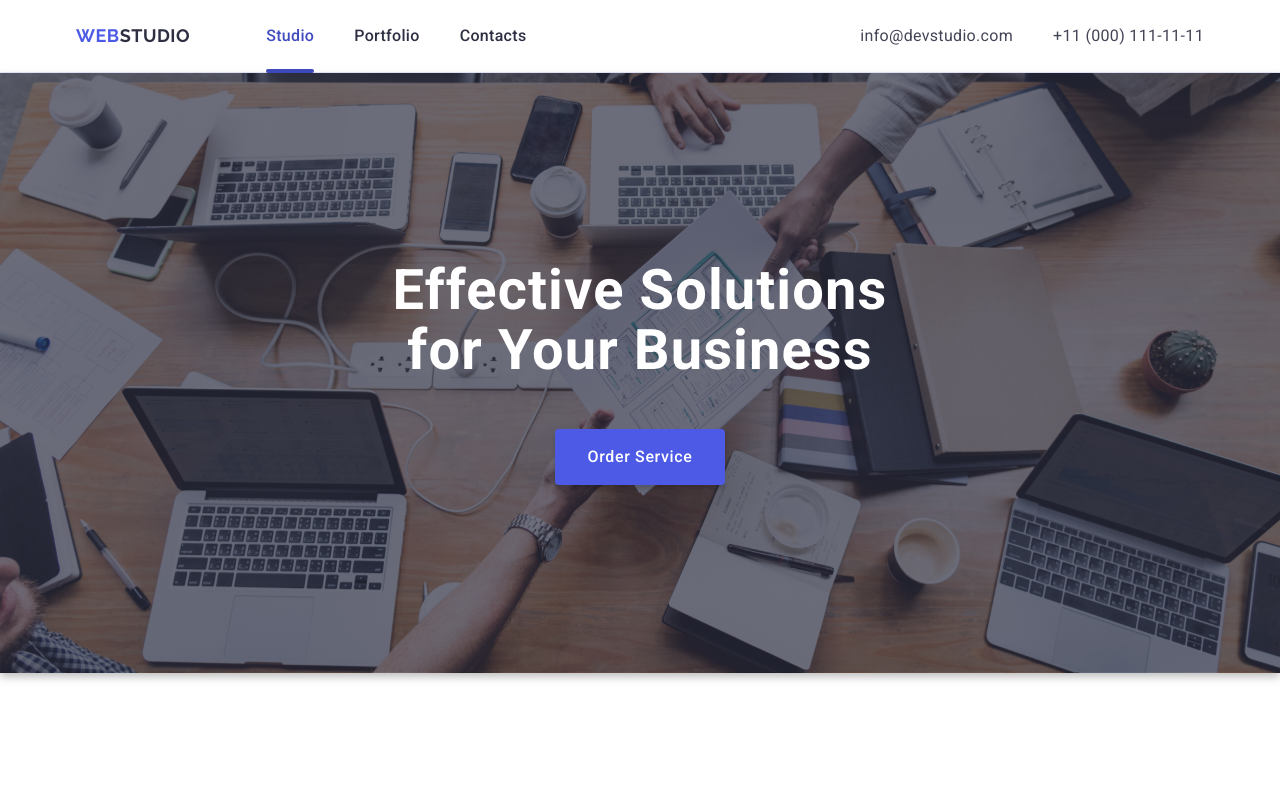
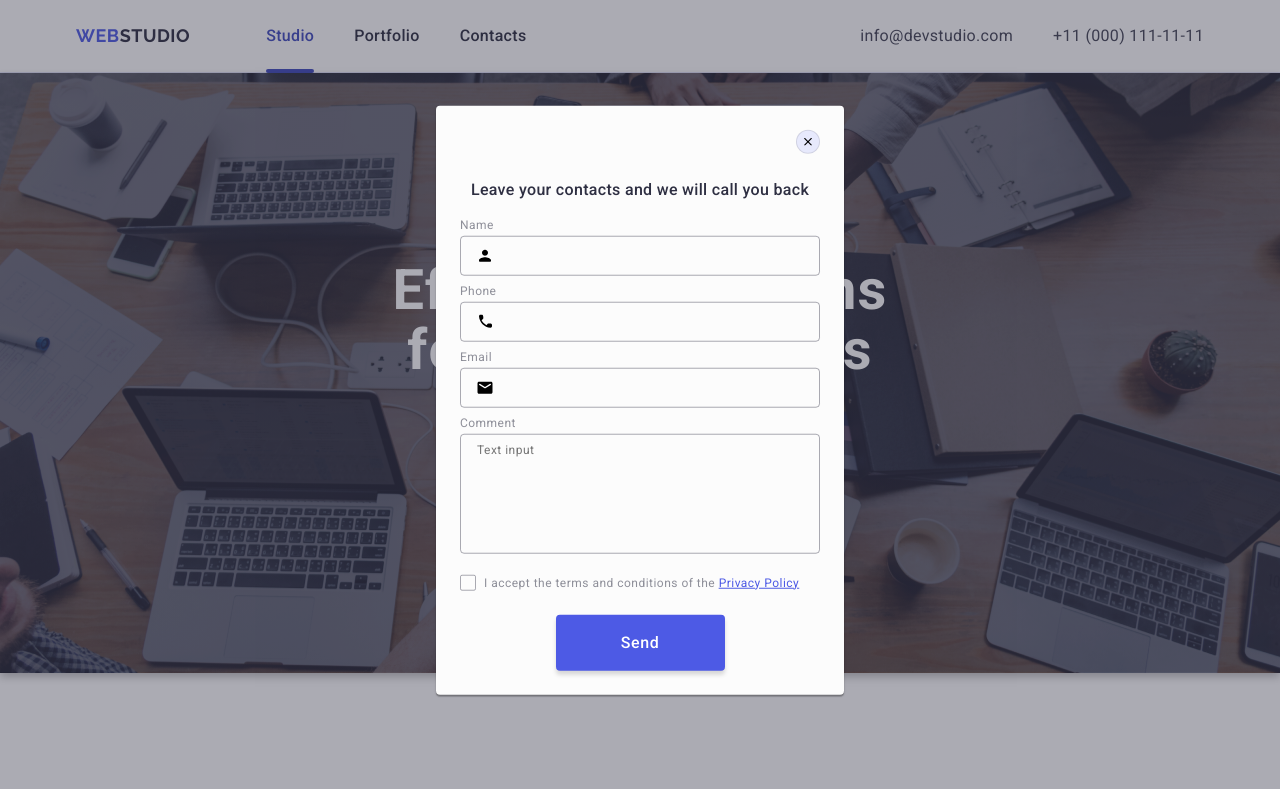
Before and after one commit to KristinaHranovska/goit-markup-hw-06, a plain HTML site: page index.html in a window 1280 px wide. Shown: the top 789 px of the page. Drawn offline with nearby package versions, Linux system fonts and the light colour scheme.

Commit message:
plus edits

```diff
--- a/css/styles.css
+++ b/css/styles.css
@@ -1102,8 +1102,6 @@ address {
         border: none;
     }
 
-
-
     .modal-title {
         color: var(--dark);
         text-align: center;
@@ -1201,6 +1199,8 @@ address {
     }
 
     .modal-text {
+        display: flex;
+        align-items: center;
         color: var(--subtle-text);
         font-size: 12px;
         line-height: 1.17;
@@ -1208,7 +1208,7 @@ address {
     }
 
     .icon-check {
-        display: inline-flex;
+        display: flex;
         align-items: center;
         justify-content: center;
 
--- a/index.html
+++ b/index.html
@@ -712,8 +712,8 @@
     </footer>
 
     <!-- Modal window -->
-
-    <div class="backdrop is-open">
+    <!-- TODO:  is-open-->
+    <div class="backdrop">
       <div class="modal">
         <button class="modal-close" type="button">
           <svg class="close-modal" width="8" height="8">
@@ -791,8 +791,10 @@
                   <use href="./images/icons.svg#check"></use>
                 </svg>
               </span>
-              I accept the terms and conditions of the
-              <a class="accent" href="#">Privacy Policy</a>
+              <span>
+                <span>I accept the terms and conditions of the</span>
+                <a class="accent" href="#">Privacy Policy</a>
+              </span>
             </label>
           </div>
           <button class="main-btn" type="submit">Send</button>
```
